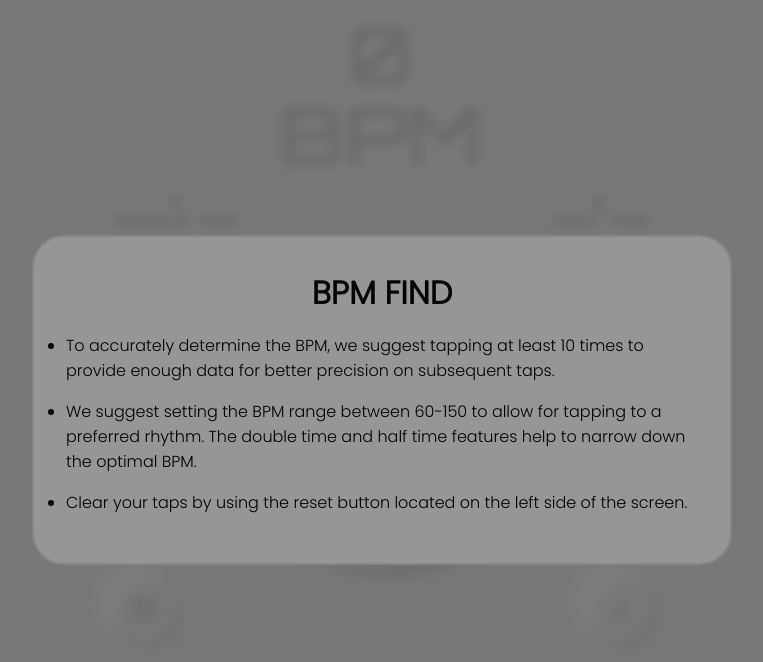
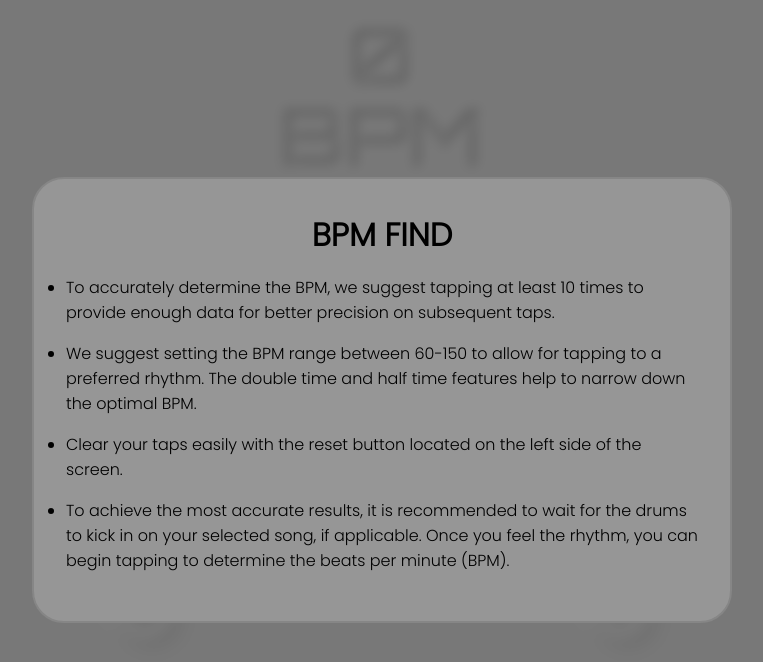
Before and after one commit to marcsouth/BPM-FIND, a React (Create React App) app: page / in a window 1280 px wide. Both pictures are taken after a click on the element 878 px from the left and 610 px from the top of the page. Shown: the top 662 px of the page, without its empty margins (258-1021 px from the left). Built offline with nearby package versions, Linux system fonts and the light colour scheme.

Commit message:
documentation addition

```diff
--- a/src/App.js
+++ b/src/App.js
@@ -104,7 +104,9 @@ function App() {
 
               <li>We suggest setting the BPM range between 60-150 to allow for tapping to a preferred rhythm. The double time and half time features help to narrow down the optimal BPM.</li>
 
-              <li>Clear your taps by using the reset button located on the left side of the screen.</li>
+              <li>Clear your taps easily with the reset button located on the left side of the screen.</li>
+
+              <li>To achieve the most accurate results, it is recommended to wait for the drums to kick in on your selected song, if applicable. Once you feel the rhythm, you can begin tapping to determine the beats per minute (BPM).</li>
 
              </ul>
 
```
